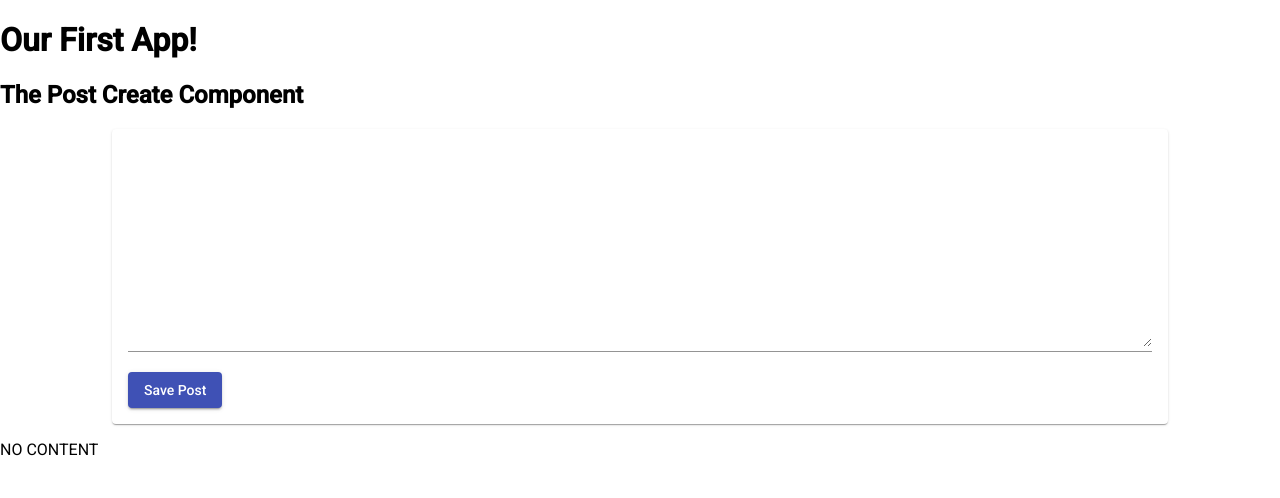
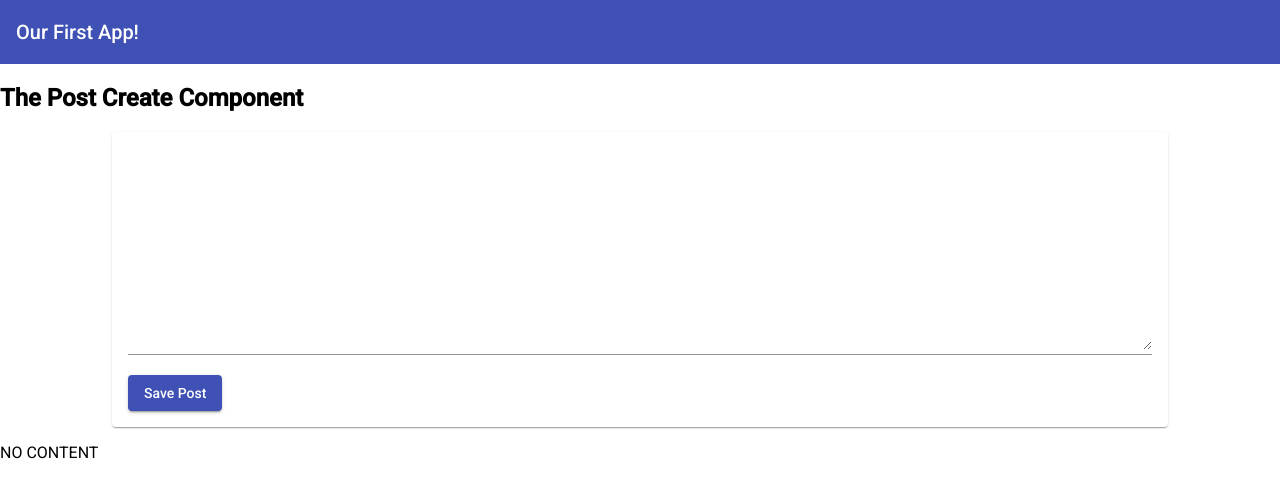
Before and after one commit to AAGuedes/mean-course, an Angular app: page / in a window 1280 px wide. Shown: the top 498 px of the page. Built offline with nearby package versions, Linux system fonts and the light colour scheme.

Commit message:
Added header component

```diff
--- a/src/app/app.component.css
+++ b/src/app/app.component.css
@@ -0,0 +1,3 @@
+main {
+  margin-top: 1rem;
+}
--- a/src/app/app.component.html
+++ b/src/app/app.component.html
@@ -1,3 +1,4 @@
-<h1>Our First App!</h1>
-
-<app-post-create></app-post-create>
+<app-header></app-header>
+<main>
+  <app-post-create></app-post-create>
+</main>
--- /dev/null
+++ b/src/app/header/header.component.html
@@ -0,0 +1 @@
+<mat-toolbar color="primary">Our First App!</mat-toolbar>
```
Also changed, not shown: src/app/app.module.ts (+6 -2 lines), src/app/header/header.component.ts (added, +8 -0 lines).
